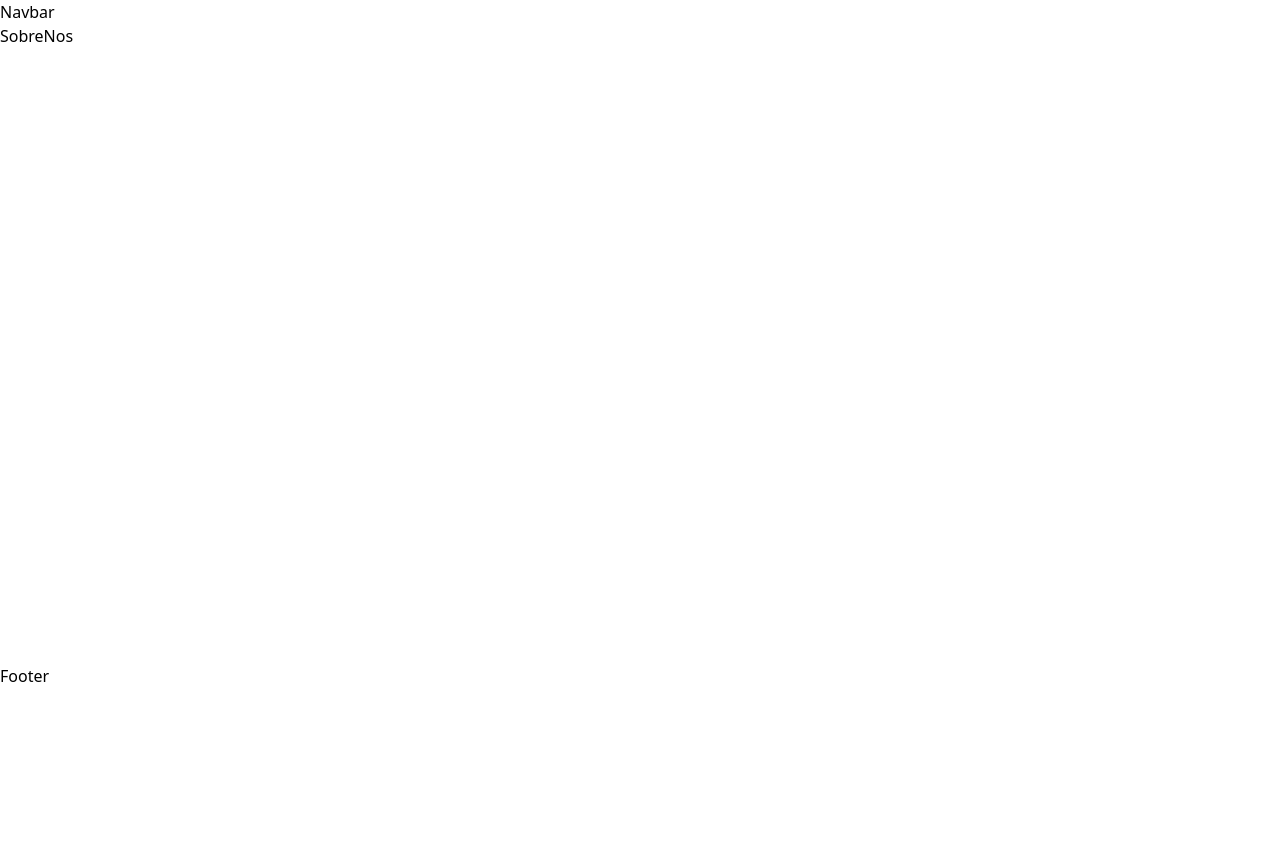
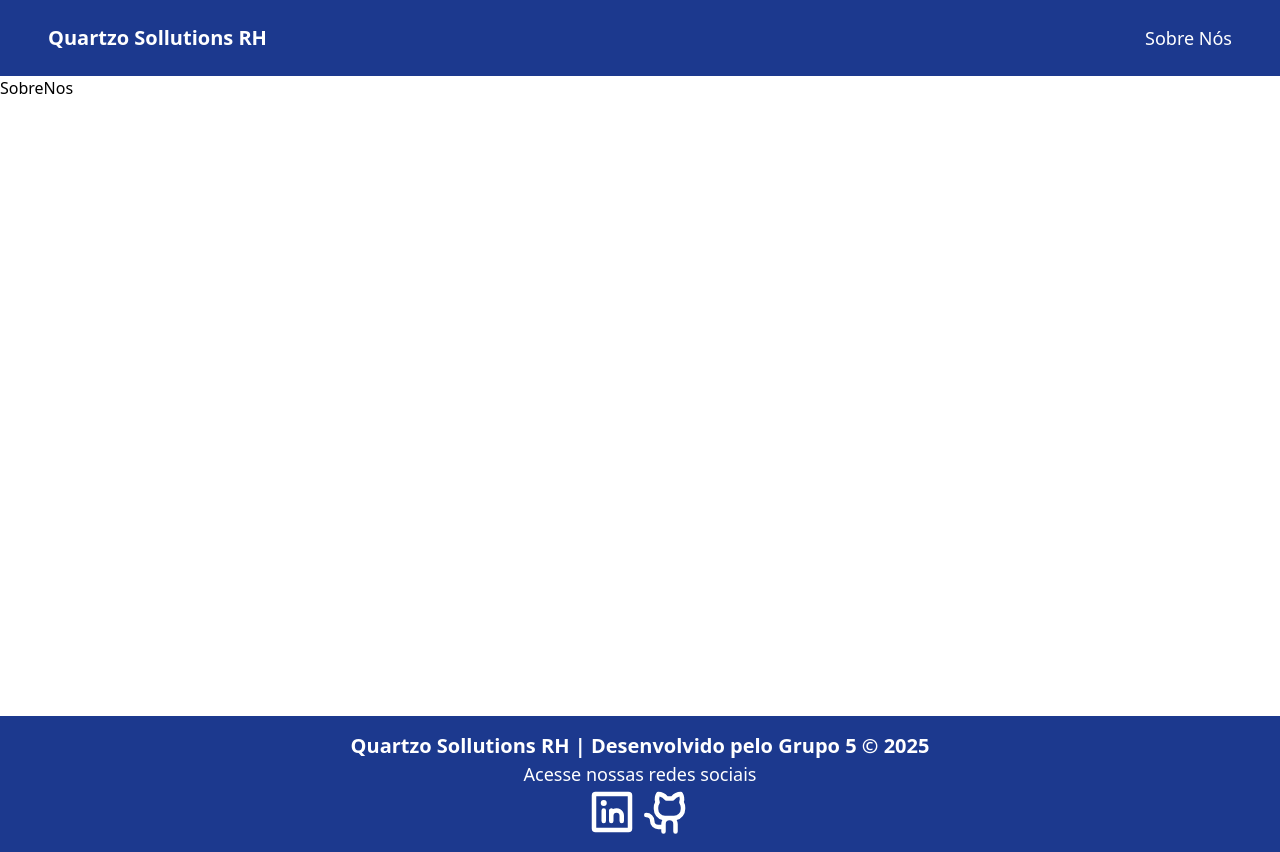
Before and after one commit to Grupo-05-Turma-JavaScript-09/Quartzo-Sollutions-frontend, a React (Vite) app: page /sobre in a window 1280 px wide. Before the commit the page ends 800 px from the top, so only its background shows below. Built offline with nearby package versions, Linux system fonts and the light colour scheme.

Commit message:
Navbar, Footer e CardProduto

```diff
--- a/index.html
+++ b/index.html
@@ -2,9 +2,9 @@
 <html lang="en">
   <head>
     <meta charset="UTF-8" />
-    <link rel="icon" type="image/svg+xml" href="/vite.svg" />
+    <link rel="icon" type="image/svg+xml" href="https://i.imgur.com/F9EAhor.png" />
     <meta name="viewport" content="width=device-width, initial-scale=1.0" />
-    <title>quartzo-sollutions-frontend</title>
+    <title>Quartzo Sollutions RH</title>
   </head>
   <body>
     <div id="root"></div>
--- a/src/components/footer/Footer.tsx
+++ b/src/components/footer/Footer.tsx
@@ -1,7 +1,26 @@
+import {  GithubLogoIcon, LinkedinLogoIcon } from "@phosphor-icons/react"
+
+
 function Footer() {
-  return (
-    <div>Footer</div>
-  )
+
+    const data = new Date().getFullYear()
+
+    return (
+        <>
+            <div className="flex justify-center bg-blue-900 text-white">
+                <div className="container flex flex-col items-center py-4">
+                    <p className='text-xl font-bold'>
+                            Quartzo Sollutions RH | Desenvolvido pelo Grupo 5 © {data}
+                        </p>
+                    <p className='text-lg'>Acesse nossas redes sociais</p>
+                    <div className='flex gap-2'>
+                        <LinkedinLogoIcon size={48} weight='bold' />
+                        <GithubLogoIcon size={48} weight='bold' />
+                    </div>
+                </div>
+            </div>
+        </>
+    )
 }
 
 export default Footer
--- a/src/components/navbar/Navbar.tsx
+++ b/src/components/navbar/Navbar.tsx
@@ -1,7 +1,26 @@
+import { Link } from "react-router-dom"
+
 function Navbar() {
-  return (
-    <div>Navbar</div>
-  )
+    return (
+        <>
+            <div className='w-full flex justify-center py-4
+            			   bg-blue-900 text-white'>
+
+                <div className="container flex justify-between text-lg mx-8">
+                                        <Link
+                        to='/home'
+                        className='rounded-lg px-4 py-2 hover:bg-cyan-400 transform hover:scale-110 transition-transform duration-300 font-semibold text-xl'
+                    >
+                        Quartzo Sollutions RH
+                    </Link>
+
+                    <div className='flex gap-4'>
+                         <Link to ='/sobrenos' className=' rounded-lg px-4 py-2 hover:bg-cyan-400'>Sobre Nós</Link>
+                    </div>
+                </div>
+            </div>
+        </>
+    )
 }
 
 export default Navbar
--- /dev/null
+++ b/src/components/produto/cardproduto/CardProduto.tsx
@@ -0,0 +1,22 @@
+
+function CardProduto(){
+    return (
+        <div className='border-black border
+            flex flex-col rounded overflow-hidden justify-between'>
+
+            <div>
+                <div className="flex w-full bg-cyan-400 text-white py-2 px-4 items-center gap-4">
+                    <h3 className='text-xl font-bold'>Produto</h3>
+                </div>
+                <div className='p-4 '>
+                    <div className= 'p-8 text-black bg-gray-100 h-full'>
+                    <h4 className='text-lg font-semibold uppercase'>Produto Titulo</h4>
+                    <p>Produto Texto</p>
+                    </div>
+                </div>
+            </div>
+        </div>
+    )
+}
+
+export default CardProduto
```
Also changed, not shown: src/components/produto/listaproduto/ListaProduto.tsx (added), 1 other file (tests, documents, lock files or other folders).
